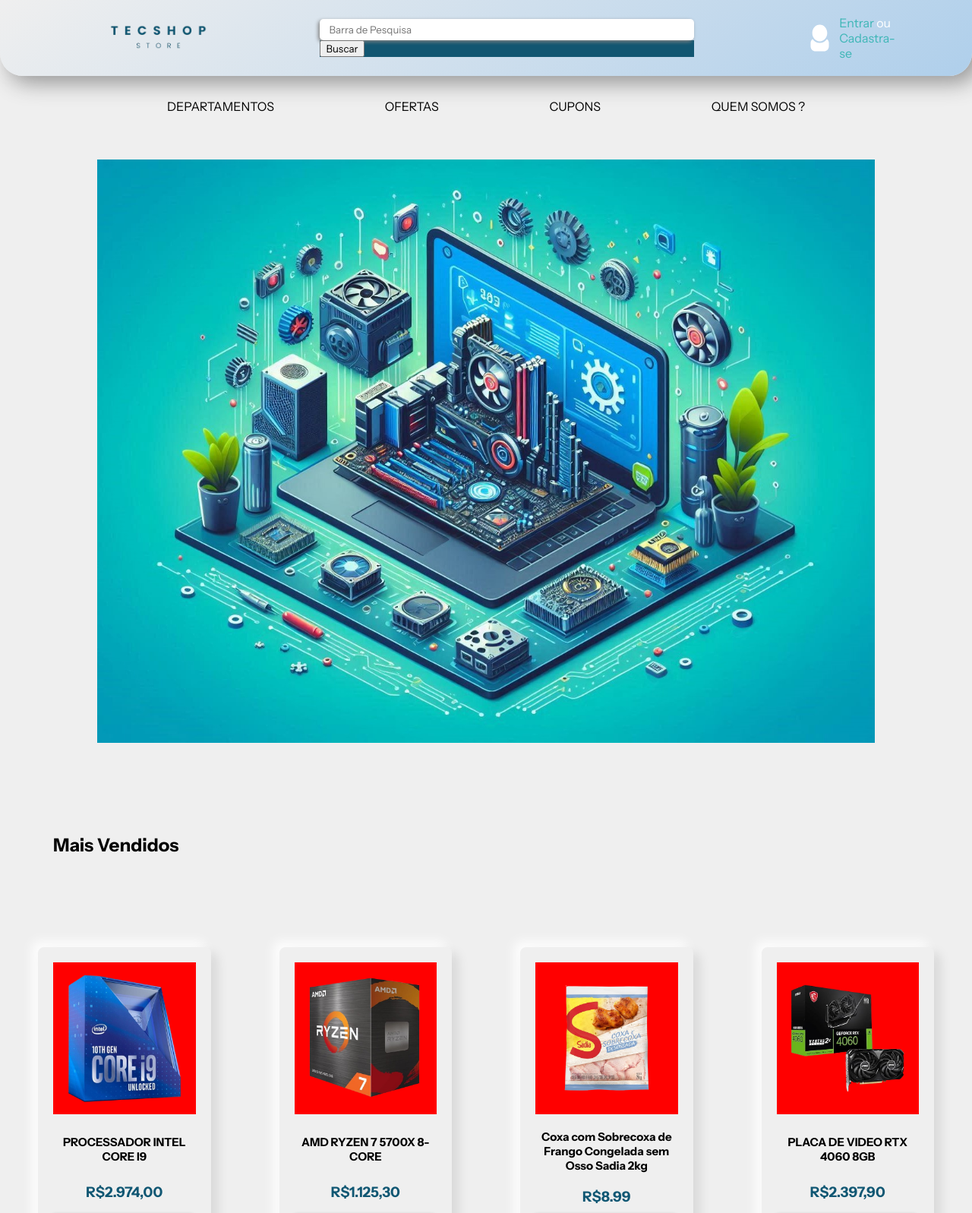
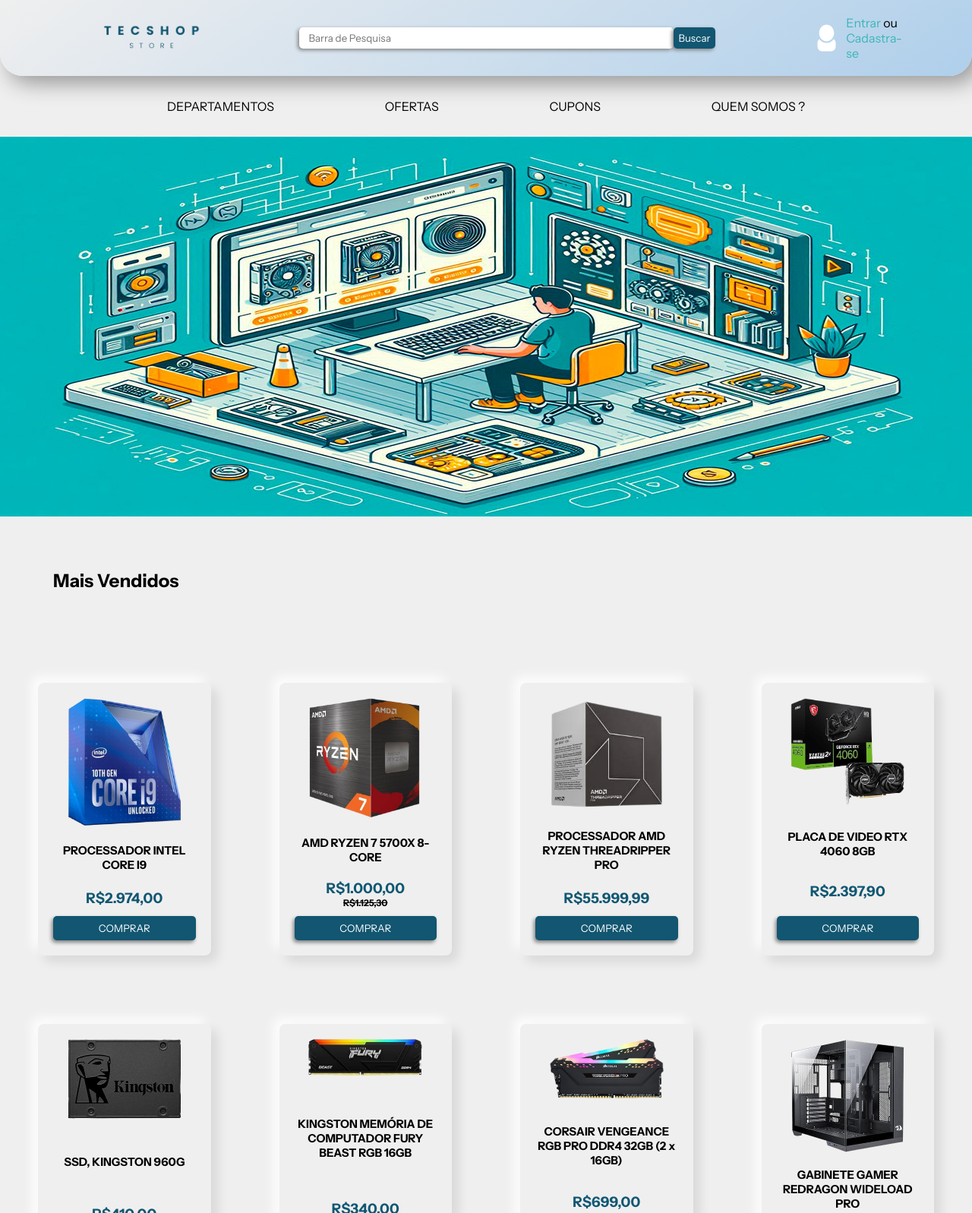
Before and after one commit to italoalcantaraa/TecShopStore, a website: page public/src/pages/Home/Home.html in a window 1280 px wide. Shown: the top 1597 px of the page at 76% size. Drawn offline with Linux system fonts and the light colour scheme.

Commit message:
Home atualizada

```diff
--- a/public/src/pages/Home/Home.html
+++ b/public/src/pages/Home/Home.html
@@ -20,8 +20,8 @@
     </div>
 
     <div class="busca">
-      <input type="text" , placeholder="Barra de Pesquisa">
       <div class="pes">
+        <input type="text" , placeholder="Barra de Pesquisa">
         <button>Buscar</button>
       </div>
     </div>
@@ -61,7 +61,7 @@
   </div>
 
   <div class="carrossel">
-    <img src="../../assets/images/carrossel2.jpg" alt="">
+
   </div>
 
   <h2 class="title">Mais Vendidos</h2>
@@ -81,16 +81,17 @@
         <img src="../../assets/images/produtos/AMD_Ryzen_7.png" alt="Produto 2">
       </div>
       <h2>AMD RYZEN 7 5700X 8-CORE</h2>
+      <h3 class="preco">R$1.000,00</h3>
       <h3 class="preco">R$1.125,30</h3>
       <button class="botao">COMPRAR</button>
     </div>
 
     <div class="produto">
       <div class="imgProduto">
-        <img src="../../assets/images/produtos/Sobrecoxa.png" alt="Produto 3">
+        <img src="../../assets/images/produtos/Amd_Ryzen_Pro.png" alt="Produto 3">
       </div>
-      <h2>Coxa com Sobrecoxa de Frango Congelada sem Osso Sadia 2kg</h2>
-      <h3 class="preco">R$8.99</h3>
+      <h2>PROCESSADOR AMD RYZEN THREADRIPPER   PRO</h2>
+      <h3 class="preco">R$55.999,99</h3>
       <button class="botao">COMPRAR</button>
     </div>
 
@@ -126,6 +127,7 @@
         <img src="../../assets/images/produtos/Corsair 32GB (2 x 16GB).png" alt="Produto 7">
       </div>
       <h2>CORSAIR VENGEANCE RGB PRO DDR4 32GB (2 x 16GB)</h2>
+      <h3 class="preco">R$699,00</h3>
       <h3 class="preco">R$799,00</h3>
       <button class="botao">COMPRAR</button>
     </div>
@@ -157,6 +159,15 @@
       <button class="botao">COMPRAR</button>
     </div>
 
+    <div class="produto">
+      <div class="imgProduto">
+        <img src="../../assets/images/produtos/Teclado_mk2.png" alt="Produto 10">
+      </div>
+      <h2>TECLADO MECANICO GAMER MANCER SHADE MK2 RGB</h2>
+      <h3 class="preco">R$164,90</h3>
+      <button class="botao">COMPRAR</button>
+    </div>
+
   </div>
 
   <div id="footer"></div>
--- a/public/src/pages/Home/index.css
+++ b/public/src/pages/Home/index.css
@@ -4,7 +4,7 @@
     font-family: 'font';
 }
 
-body{
+body {
     background-color: #EFEFEF;
 }
 
@@ -19,9 +19,9 @@
     justify-content: space-around;
     align-items: center;
     background: linear-gradient(145deg, #EFEFEF, #afcfeb);
-    box-shadow:  9px 9px 29px #939393,
-             -9px -9px 29px #ffffff;
-             border-radius: 0 0 30px 30px;
+    box-shadow: 9px 9px 29px #939393,
+        -9px -9px 29px #ffffff;
+    border-radius: 0 0 30px 30px;
 }
 
 .logo img {
@@ -29,7 +29,7 @@
     width: 130px;
 }
 
-.busca>input {
+.busca .pes>input {
     outline: none;
     padding: 6px 12px;
     padding-right: 300px;
@@ -39,12 +39,27 @@
     box-shadow: -2px 2px 5px 0px #838383;
 }
 
-.pes{
+.pes {
+    display: flex;
+
+}
+
+.pes button {
     background-color: #125671;
+    color: white;
+    border: none;
+    border-radius: 5px;
+    box-shadow: -2px 2px 5px 0px #838383;
+    transition: 0.3s;
+}
+
+.pes button:hover {
+    width: 95%;
+    opacity: 80%;
 }
 
 .header-container p, a {
-    color: white;
+    color: black;
     text-decoration: none;
 }
 
@@ -54,6 +69,7 @@
     display: flex;
     justify-content: space-between;
     align-items: center;
+    padding-bottom: 20px;
 }
 
 .categorias a {
@@ -81,10 +97,10 @@
 .dropdown-content {
     display: none;
     position: absolute;
-    top: 187px;
+    top: 167px;
     left: 200px;
     background-color: #125671;
-    min-width: 174px;
+    min-width: 180px;
     z-index: 1;
     border-radius: 5px;
     box-shadow: -1px 2px 15px 0px #838383;
@@ -108,8 +124,11 @@
 }
 
 .carrossel {
-    display: flex;
-    padding: 50px 0px;
+    background-image: url('../../assets/images/CarrosselTes.jpg');
+    background-position: center center;
+    background-repeat: no-repeat;
+    width: 100%;
+    height: 500px;
 }
 
 .carrossel img {
@@ -125,15 +144,15 @@
     max-width: 10%;
 }
 
-.icon a:hover{
+.icon a:hover {
     text-decoration: underline;
 }
 
-.icon img{
+.icon img {
     width: 35px;
 }
 
-.title{
+.title {
     margin: 70px;
 }
 
@@ -156,13 +175,12 @@
     transition: 0.3s;
     border-radius: 8px;
     box-shadow:
-    8px 8px 15px rgba(0, 0, 0, 0.1),
-    -8px -8px 15px rgba(255, 255, 255, 0.913);
+        8px 8px 15px rgba(0, 0, 0, 0.1),
+        -8px -8px 15px rgba(255, 255, 255, 0.913);
 
 }
 
-.imgProduto{
-    background-color: red;
+.imgProdto {
     height: 200px;
     display: flex;
     align-items: center;
@@ -176,7 +194,7 @@
     margin: 0 auto;
 }
 
-.produto:hover{
+.produto:hover {
     transform: scale(1.1);
 }
 
@@ -187,6 +205,12 @@
 
 .preco {
     color: #105773;
+}
+
+.produto .preco:nth-child(4){
+    color: black;
+    font-size: 12px;
+    text-decoration: line-through;
 }
 
 .botao {
```
Also changed, not shown: public/src/assets/images/Carrossel.jpg (added), public/src/assets/images/CarrosselTes.jpg (added), public/src/assets/images/carrossel2.jpg (deleted), public/src/assets/images/produtos/Amd_Ryzen_Pro.png (added), public/src/assets/images/produtos/Teclado_mk2.png (added).
